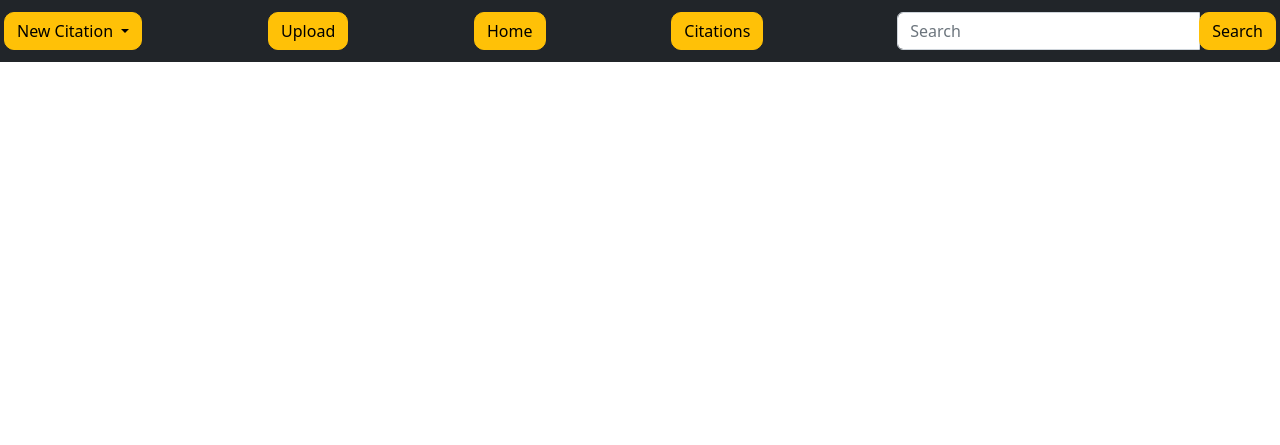
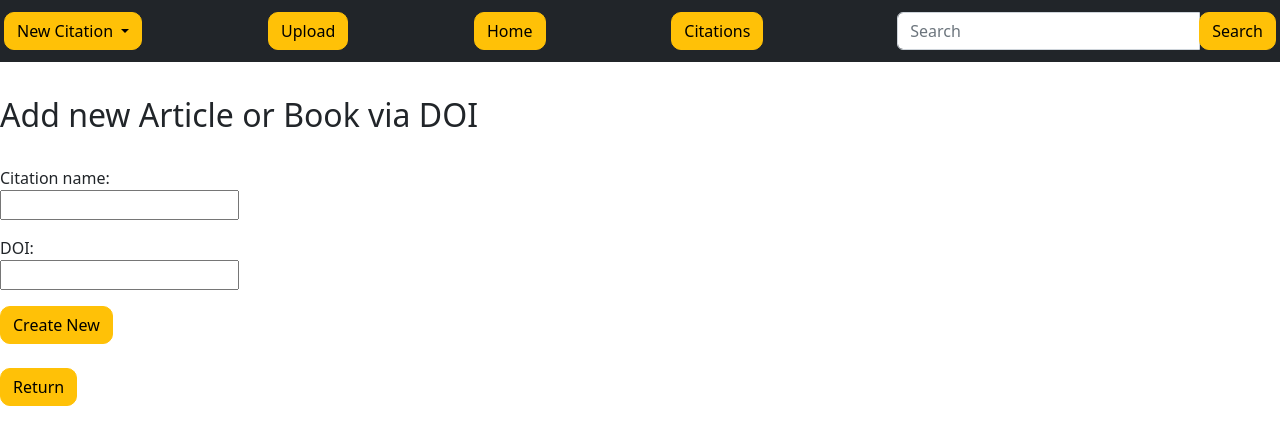
Before and after one commit to opturtio/Kumpulan-Kovat, a Flask app: page /doi in a window 1280 px wide. Shown: the top 445 px of the page. Run offline with Flask 3, Linux system fonts and the light colour scheme.

Commit message:
Implement adding citation by DOI

```diff
--- a/bibtex_generator/routes.py
+++ b/bibtex_generator/routes.py
@@ -1,4 +1,5 @@
 import sys
+import requests
 from flask import render_template, request, redirect, abort, session
 from app import app
 from db import db
@@ -38,7 +39,69 @@ def doi():
         return render_template("doi.html", citation = False)
 
     if request.method == "POST":
-        pass
+        doi = request.form["doi"]
+        url = "https://api.crossref.org/works/" + doi
+
+        try:
+            response = requests.get(url)
+        except requests.exceptions.RequestException:
+            return render_template(
+                "doi.html",
+                error_message = "Connection to CrossRef database failed"
+            )
+        if response.status_code == 404:
+            return render_template(
+                "doi.html",
+                error_message = "Invalid DOI code"
+            )
+
+        data = response.json()["message"]
+
+        # These fields exist in both articles and books
+        if "author" in data.keys():
+            citation_author = data["author"][0]["given"] + " " + data["author"][0]["family"]
+        else:
+            citation_author = data["editor"][0]["given"] + " " + data["editor"][0]["family"]
+
+        if "published-print" in data.keys():
+            citation_year = data["published-print"]["date-parts"][0][0]
+        else:
+            citation_year = data["published-online"]["date-parts"][0][0]
+
+        citation_title = data["title"][0]
+
+        if data["type"] == "journal-article":
+            citation_object = Citation(
+                type = "article",
+                citation_name = request.form["citation_name"],
+                author = citation_author,
+                title = citation_title,
+                journal = data["short-container-title"][0],
+                year = citation_year,
+                volume = data["volume"],
+                number = data["issue"],
+                pages = data["page"]
+            )
+            citation_service.create_article_citation(citation_object)
+            return redirect("/doi")
+
+        if data["type"] == "book":
+            citation_object = Citation(
+                type = "book",
+                citation_name = request.form["citation_name"],
+                author = citation_author,
+                title = citation_title,
+                publisher = data["publisher"],
+                address = data["publisher-location"],
+                year = citation_year
+            )
+            citation_service.create_book_citation(citation_object)
+            return redirect("/doi")
+
+        return render_template(
+            "doi.html",
+            error_message = "Citation must be an Article or a Book"
+        )
 
 
 @app.route("/new_book", methods=["GET", "POST"])
--- a/bibtex_generator/templates/doi.html
+++ b/bibtex_generator/templates/doi.html
@@ -1,7 +1,25 @@
 {% extends "layout.html" %}
 {% block title %}DOI{% endblock %}
 {% block content %}
-
+<br>
+<h2>Add new Article or Book via DOI</h2>
+{% if error_message %}
+    <p class=error><strong>Error:</strong> {{ error_message }}
+{% endif %}
+<br>
+<form action="/doi" method="POST">
+    <div class="form-group">
+        Citation name: <br><input type="text" name="citation_name" value = {{request.form.citation_name}}>
+        <p>
+    </div>
+    <div class="form-group">
+        DOI: <br><input type="text" name="doi" value = {{request.form.doi}}>
+        <p>
+    </div>
+    <button type="submit" class="btn btn-warning">Create New</button>
+</form>
+<br>
+<a href="/" class="btn btn-warning" role="button">Return</a>
 
 
 
```
